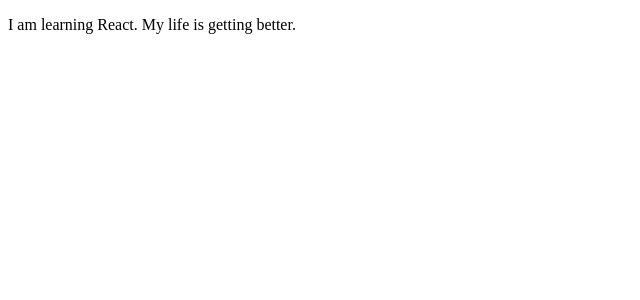
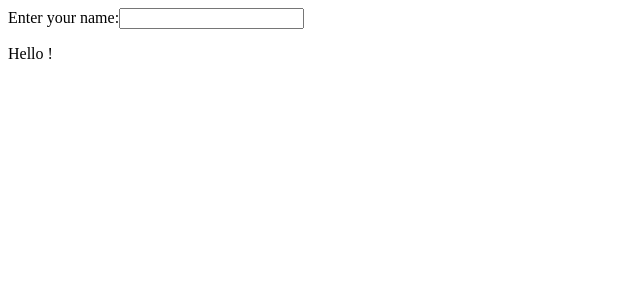
Before and after one commit to acciojob/personal-greeting-its-sriram-here, a React app: page / in a window 1280 px wide. Shown: the top 300 px of the page, without its empty margins (0-640 px from the left). Built offline with nearby package versions, Linux system fonts and the light colour scheme.

Commit message:
Update App.js

```diff
--- a/src/components/App.js
+++ b/src/components/App.js
@@ -1,13 +1,19 @@
+
 import React from "react";
 import './../styles/App.css';
+import { useState } from "react";
 
 const App = () => {
+  const [text,setText] = useState("");
   return (
-    <div>
-      {/* Do not remove the main div */}
-      <p>I am learning React. My life is getting better.</p>
+    <div className="p-4">
+        {/* Do not remove the main div */}
+    <label>Enter your name:</label>
+    <input type="text" value={text}
+    onChange={(e) => setText(e.target.value)} />
+      <p>Hello {text}! </p>
     </div>
-  );
-};
+  )
+}
 
-export default App;
+export default App
```
